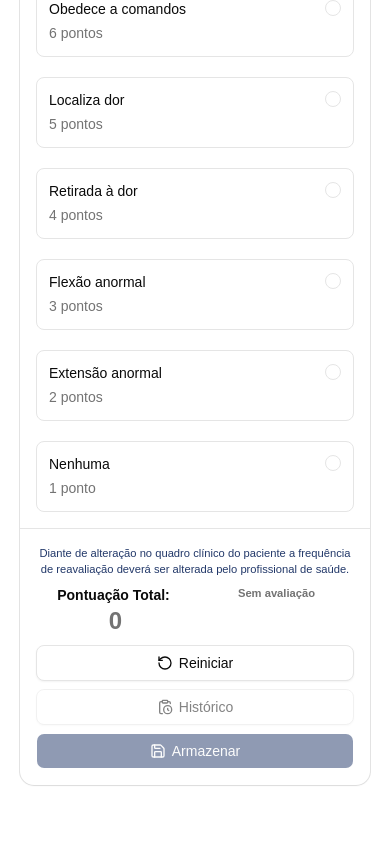
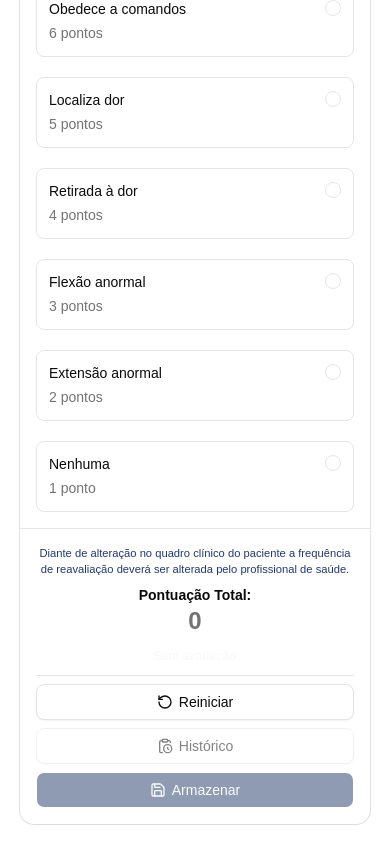
Before and after one commit to MSColissi/escala-pacientes, a React (Vite) app: page /home in a window 390 px wide. Shown: the part 1260-2104 px from the top of the page. Before the commit the page ends 2065 px from the top, so only its background shows below. Built offline with nearby package versions, Linux system fonts and the light colour scheme.

Commit message:
Atualizações

```diff
--- a/src/components/HistoryItem.tsx
+++ b/src/components/HistoryItem.tsx
@@ -177,7 +177,7 @@ export function HistoryItem({
             </DropdownMenu>
           </div>
 
-          <div className="flex gap-1 justify-center sm:justify-start items-center text-xs">
+          <div className="text-xs">
             <span>{escala}</span> • <span className="bg-gray-200 rounded px-1">{item.total} Pontos</span>
           </div>
 
@@ -270,7 +270,7 @@ export function HistoryItem({
                     onValueChange={setValueCuidados}
                   >
                     <AccordionItem value="cuidados" className="border-none">
-                      <AccordionTrigger className="w-fit py-0 text-xs text-primary cursor-pointer hover:no-underline">
+                      <AccordionTrigger className="w-fit py-2 text-xs text-primary cursor-pointer hover:no-underline">
                         {valueCuidados === "cuidados"
                           ? "Mostrar menos"
                           : `Mostrar +${item.cuidado.length - MAX_CUIDADOS} cuidados`}
@@ -309,12 +309,11 @@ export function HistoryItem({
               <Accordion
                 type="single"
                 collapsible
-                className="mt-2"
                 value={valueRespostas}
                 onValueChange={setValueRespostas}
               >
                 <AccordionItem value="respostas" className="border-none">
-                  <AccordionTrigger className="w-fit py-0 text-xs text-primary cursor-pointer hover:no-underline">
+                  <AccordionTrigger className="w-fit py-2 text-xs text-primary cursor-pointer hover:no-underline">
                     {valueRespostas === "respostas"
                       ? "Mostrar menos"
                       : `Mostrar +${respostas.length - MAX_CUIDADOS} respostas`}
--- a/src/components/ScoreSummary.tsx
+++ b/src/components/ScoreSummary.tsx
@@ -1,6 +1,8 @@
 import { Button } from "@/components/ui/button";
 import type { Classificacao } from "@/utils/classificacao";
 import { RotateCcw, Save } from "lucide-react";
+import { Badge } from "./ui/badge";
+import { Separator } from "./ui/separator";
 
 interface ScoreSummaryProps {
   total: number;
@@ -26,30 +28,33 @@ export function ScoreSummary({
 }: ScoreSummaryProps) {
   return (
     <div className="w-full">
-      <small className="text-center block text-primary mb-2">Diante de alteração no quadro clínico do paciente a frequência de reavaliação deverá ser alterada pelo profissional de saúde.</small>
+      <small className="text-center block text-primary mb-2">
+        Diante de alteração no quadro clínico do paciente a frequência de reavaliação deverá ser alterada pelo profissional de saúde.
+      </small>
       <div className="flex flex-col sm:flex-row gap-2 items-start sm:items-center justify-between w-full">
-        <div className="w-full grid grid-cols-2 sm:grid-cols-1 items-start sm:items-center justify-between gap-2 sm:gap-0">
+        <div className="w-full grid items-center justify-center sm:justify-between gap-2 sm:gap-0">
           <p className="text-sm font-bold text-center sm:text-left flex-col flex sm:block">
             Pontuação Total:
-            <span className={`text-2xl ml-1 ${classificacao.color}`}>
+            <span className={`text-2xl ml-0 sm:ml-1 ${classificacao.color}`}>
               {total}
             </span>
           </p>
 
           <div className="flex flex-col text-center sm:text-left">
-            <small className={`font-semibold ${classificacao.color}`}>
+            <Badge className={`font-semibold ${classificacao.color.replace("text", "bg")} whitespace-normal h-auto w-full sm:w-fit`}>
               {classificacao.texto} {classificacao.subtexto && "(" + classificacao.subtexto.toLowerCase() + ")"}
-            </small>
+            </Badge>
 
             { classificacao.reavaliacao &&
-              <small className="mt-1">
-                Reavaliar em {classificacao.reavaliacao}
-              </small>
+              <Badge className="mt-1 w-full sm:w-fit whitespace-normal h-auto">
+                Reavaliar em {classificacao.reavaliacao}h
+              </Badge>
             }
           </div>
         </div>
+        <div className="flex flex-col sm:flex-row gap-2 justify-between w-full sm:justify-end">
+          <Separator className="block sm:invisible"/>
 
-        <div className="flex flex-col sm:flex-row gap-2 justify-between w-full sm:justify-end">
           <Button
             variant="outline"
             className="cursor-pointer"
```
